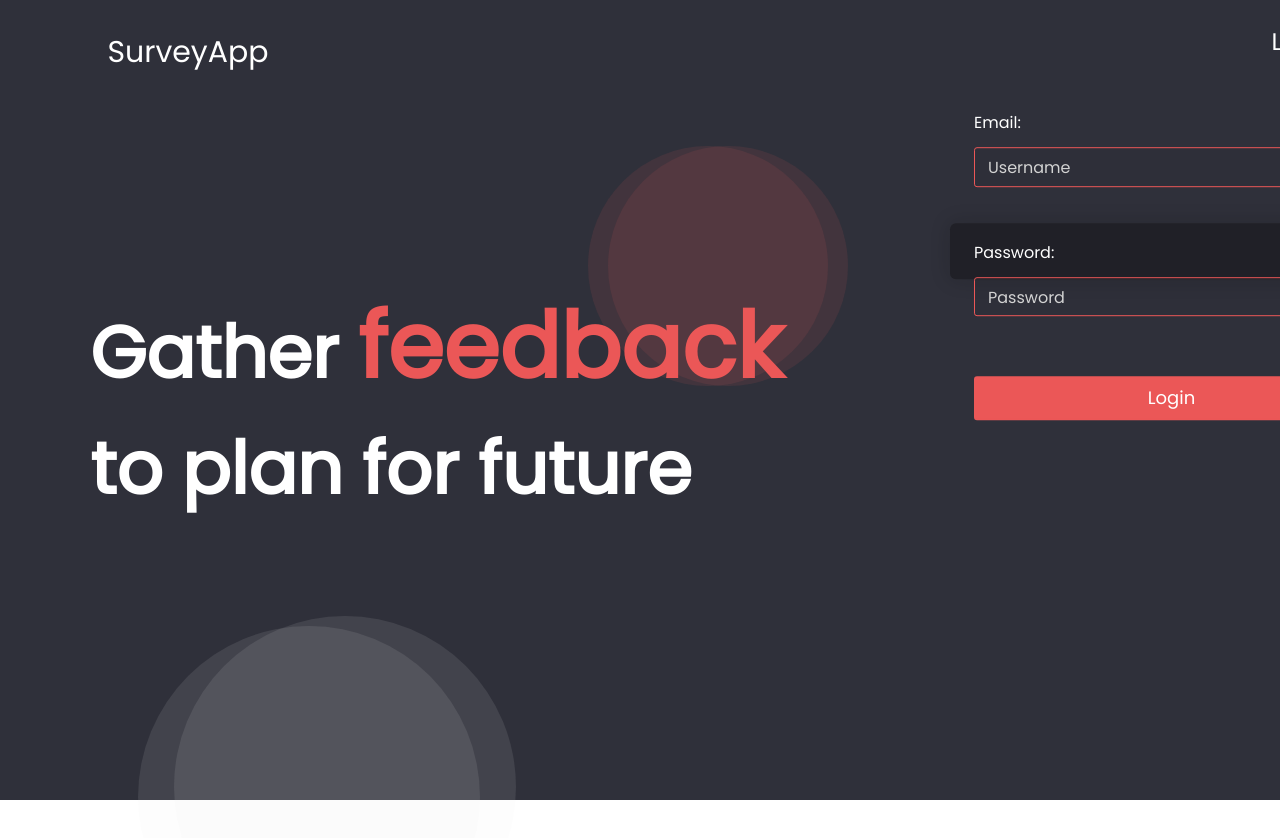
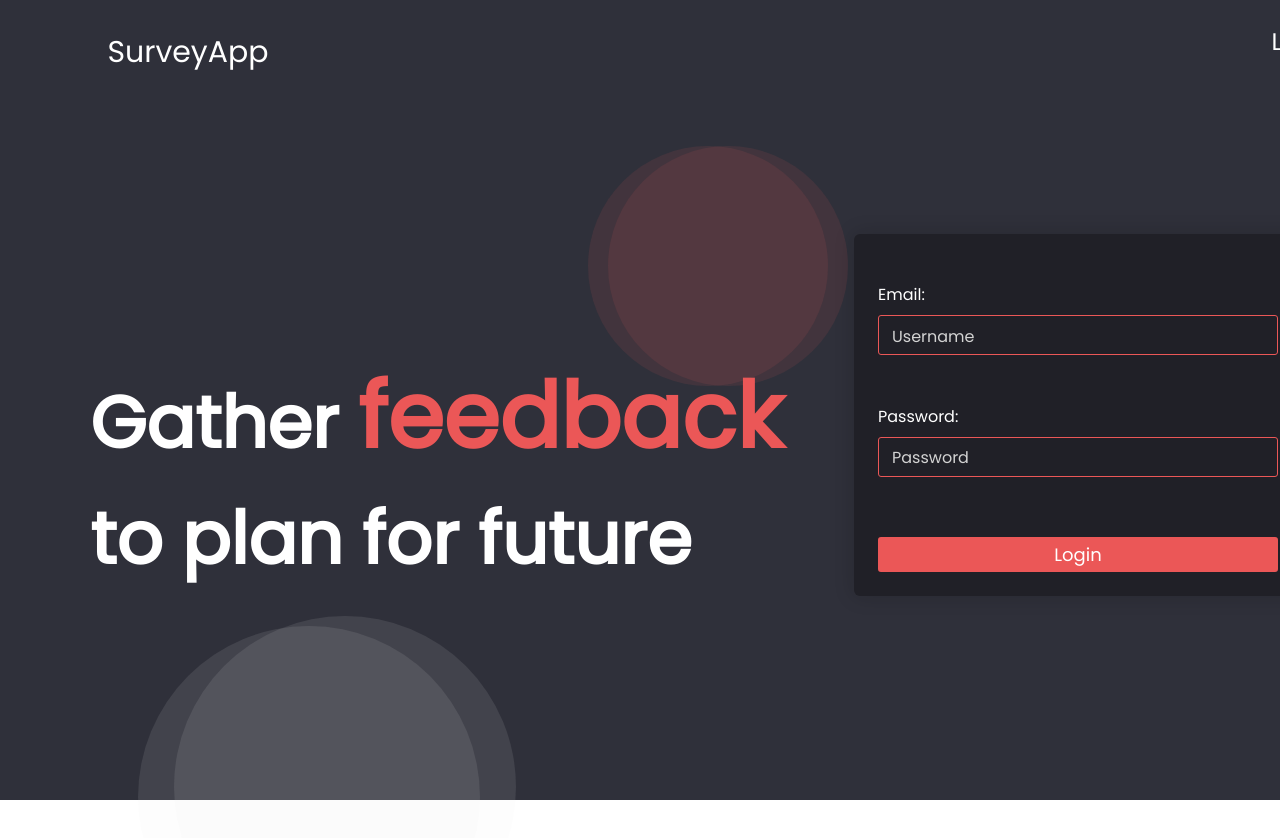
Before and after one commit to LizGlazar/SurveyApp, a React (Create React App) app in the folder frontend/survey-app/: page /login in a window 1280 px wide. Shown: the top 838 px of the page. Built offline with nearby package versions, Linux system fonts and the light colour scheme.

Commit message:
Login page (backround needs to be improved)

```diff
--- a/frontend/survey-app/src/Assets/css/loginSty.css
+++ b/frontend/survey-app/src/Assets/css/loginSty.css
@@ -24,15 +24,28 @@
 }
 
 .parent-container {
-  -webkit-box-sizing: border-box;
-          box-sizing: border-box;
-  width: 70%;
-  height: 70%;
+  width: 100%;
+  height: 100%;
   display: -webkit-box;
   display: -ms-flexbox;
   display: flex;
+  -webkit-box-pack: center;
+      -ms-flex-pack: center;
+          justify-content: center;
+  -webkit-box-align: center;
+      -ms-flex-align: center;
+          align-items: center;
+  -webkit-box-orient: vertical;
+  -webkit-box-direction: normal;
+      -ms-flex-direction: column;
+          flex-direction: column;
+  /*box-sizing: border-box;
+    display: flex;
+    width: 70%;
+    height: 70%;
+
     visibility: visible;
-  /*justify-content: flex-end;
+    justify-content: flex-end;
     justify-content: space-around;
     align-items: center;
     //flex-direction: column;
@@ -44,7 +57,7 @@
     //height: 35px;
     //-webkit-box-shadow: 0px 0px 20px 0px rgba(15, 15, 15, 0.2);
     //box-shadow: 0px 0px 20px 0px rgba(15, 15, 15, 0.2);
-    margin-top: 200px;
+    margin-top: 1000px;
     margin-left: 550px;
     transition: visibility 0.5s ease-out;*/
 }
@@ -73,7 +86,8 @@
       -ms-flex-align: left;
           align-items: left;
   margin-left: 90px;
-  margin-bottom: 450px;
+  margin-bottom: 700px;
+  margin-top: 70px;
   font-family: Poppins;
   font-weight: bolder;
   font-size: 72px;
@@ -115,39 +129,54 @@
 }
 
 .box-container {
+  background-color: #202027;
+  border-radius: 6px;
+  -webkit-box-shadow: 0px 0px 20px 0px rgba(15, 15, 15, 0.2);
+          box-shadow: 0px 0px 20px 0px rgba(15, 15, 15, 0.2);
+  display: -ms-flexbox;
+  display: -webkit-box;
+  display: flex;
+  -webkit-box-orient: vertical;
+  -webkit-box-direction: normal;
+      -ms-flex-direction: column;
+          flex-direction: column;
+  margin-left: -80px;
+  margin-top: 350px;
+  max-width: 50em;
+  min-width: 28em;
+  padding: 24px;
+  /*//display: flex;
+    //flex-direction: column;
     max-width: 35em;
     min-width: 24em;
-  background-color: black;
+    //background-color: black;
+
+
+    border-radius: 6px;
     box-shadow: 0px 0px 20px 0px rgba(15, 15, 15, 0.2);
-  border-radius: 6px;
+    display: -ms-flexbox;
+    display: -webkit-box;
     padding: 24px;
     visibility: visible;
-  display: -webkit-box;
-  display: -ms-flexbox;
     height: 35px;
     -webkit-box-shadow: 0px 0px 20px 0px rgba(15, 15, 15, 0.2);
     box-shadow: 0px 0px 20px 0px rgba(15, 15, 15, 0.2);
     margin-bottom: 30px;
-  -webkit-box-align: center;
-      -ms-flex-align: center;
     align-items: center;
-  -webkit-transition: visibility 0.5s ease-out;
     transition: visibility 0.5s ease-out;
-  -webkit-box-flex: 1;
-      -ms-flex: 1;
+
     flex: 1;
     text-align: center;
     height: 100%;
     line-height: 2;
     cursor: pointer;
-  -webkit-box-sizing: border-box;
+
     box-sizing: border-box;
-  -webkit-box-pack: center;
-      -ms-flex-pack: center;
+
     justify-content: center;
-  -webkit-transform: translateY(20%);
+    //transform: translateX(20%);
     transform: translateY(20%);
-  background-color: #202027;
+    background-color: #202027;*/
 }
 
 .inner-container {
--- a/frontend/survey-app/src/Assets/css/loginSty.scss
+++ b/frontend/survey-app/src/Assets/css/loginSty.scss
@@ -19,12 +19,19 @@ $flamingo_theme: #EB5757;
 }
 
 .parent-container {
-    box-sizing: border-box;
+    width: 100%;
+    height: 100%;
+    display: flex;
+    justify-content: center;
+    align-items: center;
+    flex-direction: column;
+    /*box-sizing: border-box;
+    display: flex;
     width: 70%;
     height: 70%;
-    display: flex;
+
     visibility: visible;
-    /*justify-content: flex-end;
+    justify-content: flex-end;
     justify-content: space-around;
     align-items: center;
     //flex-direction: column;
@@ -36,9 +43,10 @@ $flamingo_theme: #EB5757;
     //height: 35px;
     //-webkit-box-shadow: 0px 0px 20px 0px rgba(15, 15, 15, 0.2);
     //box-shadow: 0px 0px 20px 0px rgba(15, 15, 15, 0.2);
-    margin-top: 200px;
+    margin-top: 1000px;
     margin-left: 550px;
     transition: visibility 0.5s ease-out;*/
+
 }
 
 .child1LoginPageLoginBox {
@@ -67,7 +75,8 @@ $flamingo_theme: #EB5757;
     //justify-content: space-around;
     align-items: left;
     margin-left: 90px;
-    margin-bottom: 450px;
+    margin-bottom: 700px;
+    margin-top: 70px;
     font-family: Poppins;
     font-weight: bolder;
     font-size: 72px;
@@ -106,19 +115,34 @@ $flamingo_theme: #EB5757;
 }
 
 .box-container {
-    //display: flex;
+    background-color: #202027;
+    border-radius: 6px;
+    box-shadow: 0px 0px 20px 0px rgba(15, 15, 15, 0.2);
+    display: -ms-flexbox;
+    display: -webkit-box;
+    display: flex;
+    flex-direction: column;
+    margin-left: -80px;
+    margin-top: 350px;
+    max-width: 50em;
+    min-width: 28em;
+    padding: 24px;
+
+
+
+    /*//display: flex;
     //flex-direction: column;
     max-width: 35em;
     min-width: 24em;
     //background-color: black;
+
+
+    border-radius: 6px;
     box-shadow: 0px 0px 20px 0px rgba(15, 15, 15, 0.2);
-    border-radius: 6px;
+    display: -ms-flexbox;
+    display: -webkit-box;
     padding: 24px;
-
     visibility: visible;
-    display: -webkit-box;
-    display: -ms-flexbox;
-
     height: 35px;
     -webkit-box-shadow: 0px 0px 20px 0px rgba(15, 15, 15, 0.2);
     box-shadow: 0px 0px 20px 0px rgba(15, 15, 15, 0.2);
@@ -137,7 +161,7 @@ $flamingo_theme: #EB5757;
     justify-content: center;
     //transform: translateX(20%);
     transform: translateY(20%);
-    background-color: #202027;
+    background-color: #202027;*/
 
 }
 
```
Also changed, not shown: 1 other file (tests, documents, lock files or other folders). Lines whose indentation alone changed are shown as unchanged.
